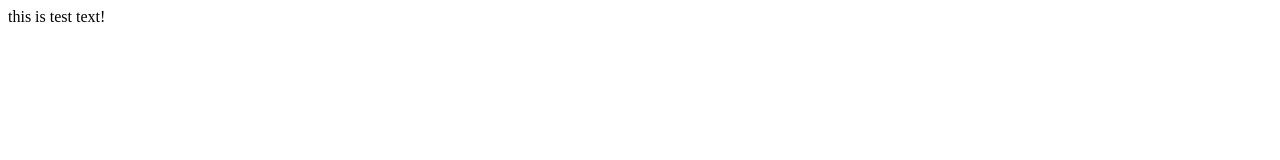
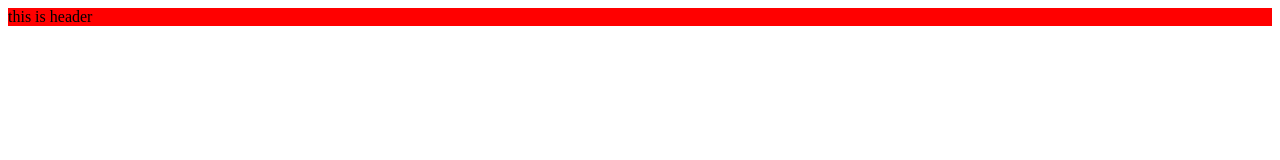
Before and after one commit to niloufar29/GitExercise---Copy, a plain HTML site: page index.html in a window 1280 px wide. Drawn offline with Linux system fonts and the light colour scheme.

Commit message:
header created

```diff
--- a/index.html
+++ b/index.html
@@ -9,7 +9,9 @@
 </head>
 
 <body>
-    this is test text!
+    <header>
+        this is header
+    </header>
 </body>
 
 </html>
--- a/styles.css
+++ b/styles.css
@@ -1,7 +1,3 @@
 header {
     background-color: red;
 }
-
-.slider {
-    background-color: yellow;
-}
```
